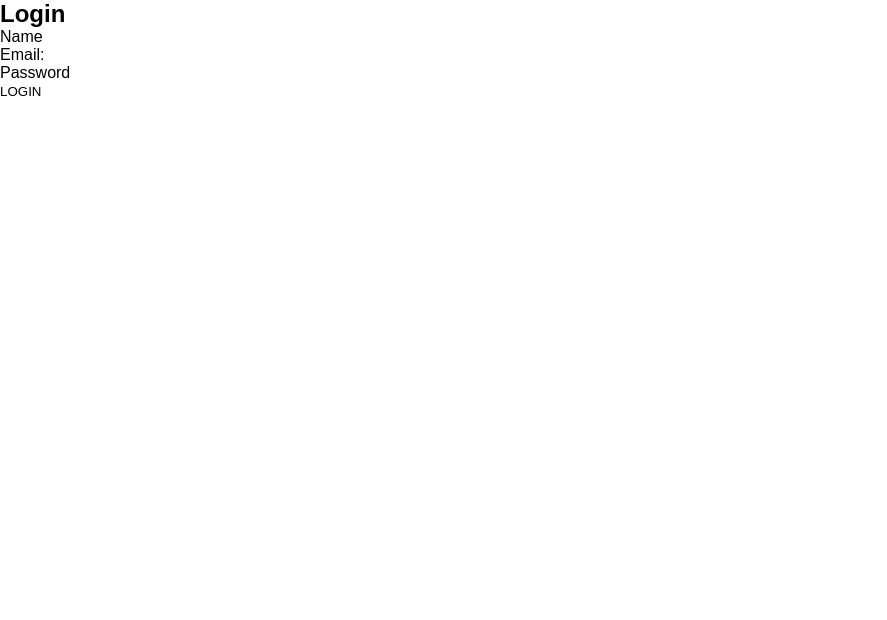
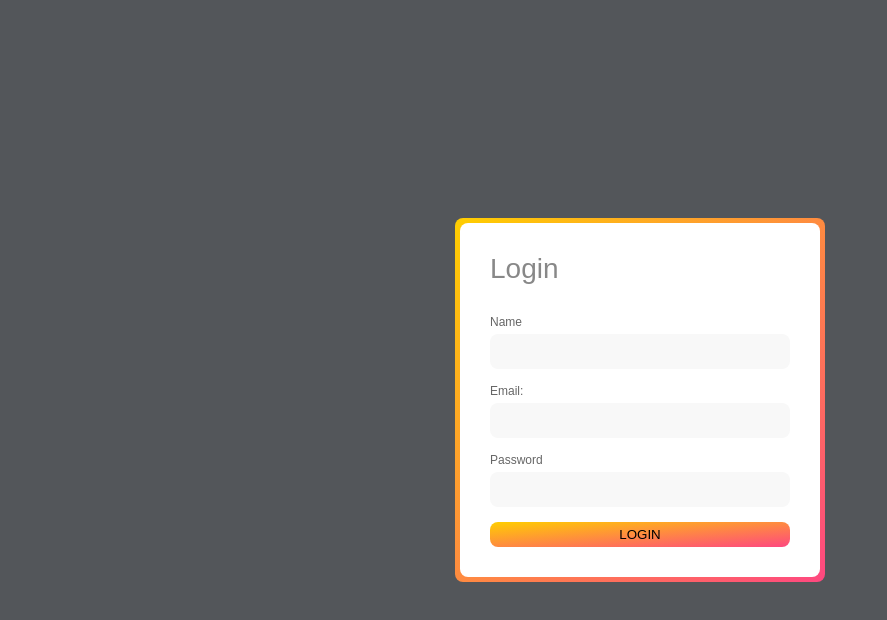
Before and after one commit to JailtonDomingos/GerenciadorCondominio, a React (Create React App) app: page / in a window 1280 px wide. Shown: the top 620 px of the page, without its empty margins (0-887 px from the left). Built offline with nearby package versions, Linux system fonts and the light colour scheme.

Commit message:
[ReactJS] Login component complete (FEATURE)

```diff
--- a/src/App.js
+++ b/src/App.js
@@ -11,18 +11,15 @@ function App() {
   const [error, setError] = useState('');
 
   const Login = details => {
-     console.log(details)
-
      if (details.email === adminUser.email && details.password === adminUser.password) {
       console.log('Logged in')
       setUser({
         name: details.name,
         email: details.email
       })
-      console.log(user)
      } else {
-      setError('Details do not match!')
-     }
+        setError('Invalid password!')
+    }
   }
 
   const Logout = () => {
--- a/src/components/LoginForm.js
+++ b/src/components/LoginForm.js
@@ -1,4 +1,5 @@
 import React, { useState } from 'react'
+import Popup from "./Popup";
 
 function LoginForm({ Login, error }) {
     const [details, setDetails] = useState({name: '', email: '', password: ''})
@@ -9,13 +10,13 @@ function LoginForm({ Login, error }) {
         Login(details)
 
     }
-
-
+//<div className='error'>{error}</div>
+//<Popup trigger={(true, error)}></Popup>
     return (
         <form onSubmit={submitHandler}>
             <div className="form-inner">
                 <h2>Login</h2>
-                {(error != '') ? ( <div className='error'>{error}</div>  ) : ''}
+                {(error != '') ? ( <Popup trigger={true}>batata</Popup> ) : ''}
                 <div className="form-group">
                     <label htmlFor="Name">Name</label>
                     <input type="name" name="name" id="name" onChange={e => setDetails({...details, name: e.target.value})}/>
@@ -28,7 +29,7 @@ function LoginForm({ Login, error }) {
                     <label htmlFor="password">Password</label>
                     <input type="password" name="password" id="password" onChange={e => setDetails({...details, password: e.target.value})}/>
                 </div>
-                <input type="submit" value="LOGIN" />
+                <input className="button-submit" type="submit" value="LOGIN" />
             </div>
         </form>
     )
--- a/src/index.css
+++ b/src/index.css
@@ -11,3 +11,84 @@ input {
     border: none;
     outline: none;
 }
+
+.App {
+    height: 100vh;
+    display: flex;
+    align-items: center;
+    justify-content: center;
+    background: #53565A;
+}
+
+form {
+    display: block;
+    position: relative;
+}
+
+form:after {
+    content: '';
+    display: block;
+    position: absolute;
+    top: -5px;
+    left: -5px;
+    right: -5px;
+    bottom: -5px;
+    z-index: 1;
+    border-radius: 8px;
+    background-image: linear-gradient(to bottom right, #FFCE00, #FE4880);
+}
+
+form .form-inner {
+    position: relative;
+    display: block;
+    background-color: #fff;
+    padding: 30px ;
+    z-index: 2;
+    border-radius: 8px;
+}
+
+form .form-inner h2 {
+    color: #888;
+    font-size: 28px;
+    font-weight: 500;
+    margin-bottom: 30px;
+}
+
+form .form-inner .form-group {
+    display: block;
+    width: 300px;
+    margin-bottom: 15px;
+}
+
+.form-inner .form-group label {
+    display: block;
+    color: #666;
+    font-size: 12px;
+    margin-bottom: 5px;
+    transition: 0.4s;
+}
+
+.form-inner .form-group:focus-within label {
+    color: #FE4880;
+}
+
+form .form-inner .form-group input {
+    display: block;
+    width: 100%;
+    padding: 10px 15px;
+    background-color: #F8F8F8;
+    border-radius: 8px;
+    transition: 0.4s;
+}
+
+form .form-inner .form-group:focus input {
+    box-shadow: 0px 0px 4px 4px;
+}
+
+form .form-inner .button-submit {
+    border-radius: 8px;
+    width: 100%;
+    height: 25px;
+    background: #FFCE00;
+    background-image: linear-gradient(to bottom right, #FFCE00, #FE4880);
+}
```
